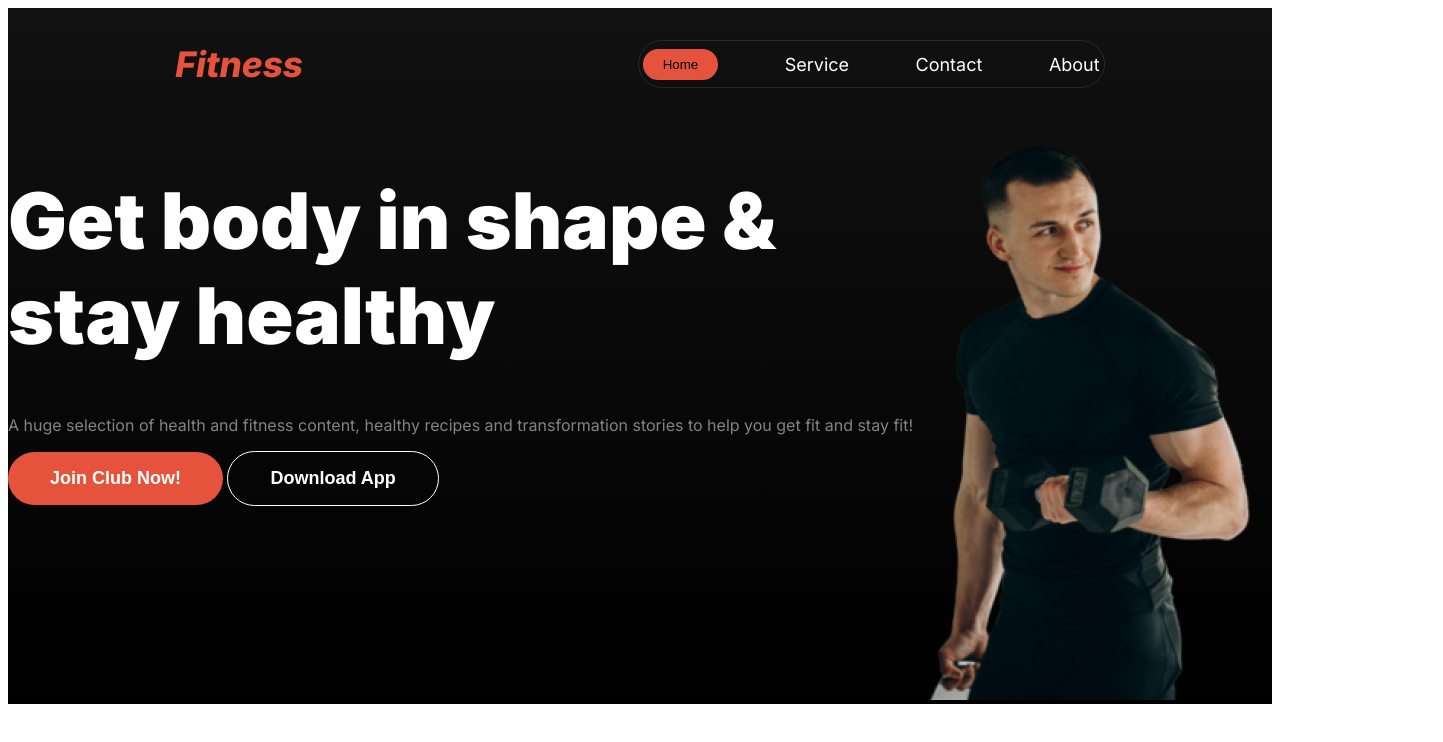
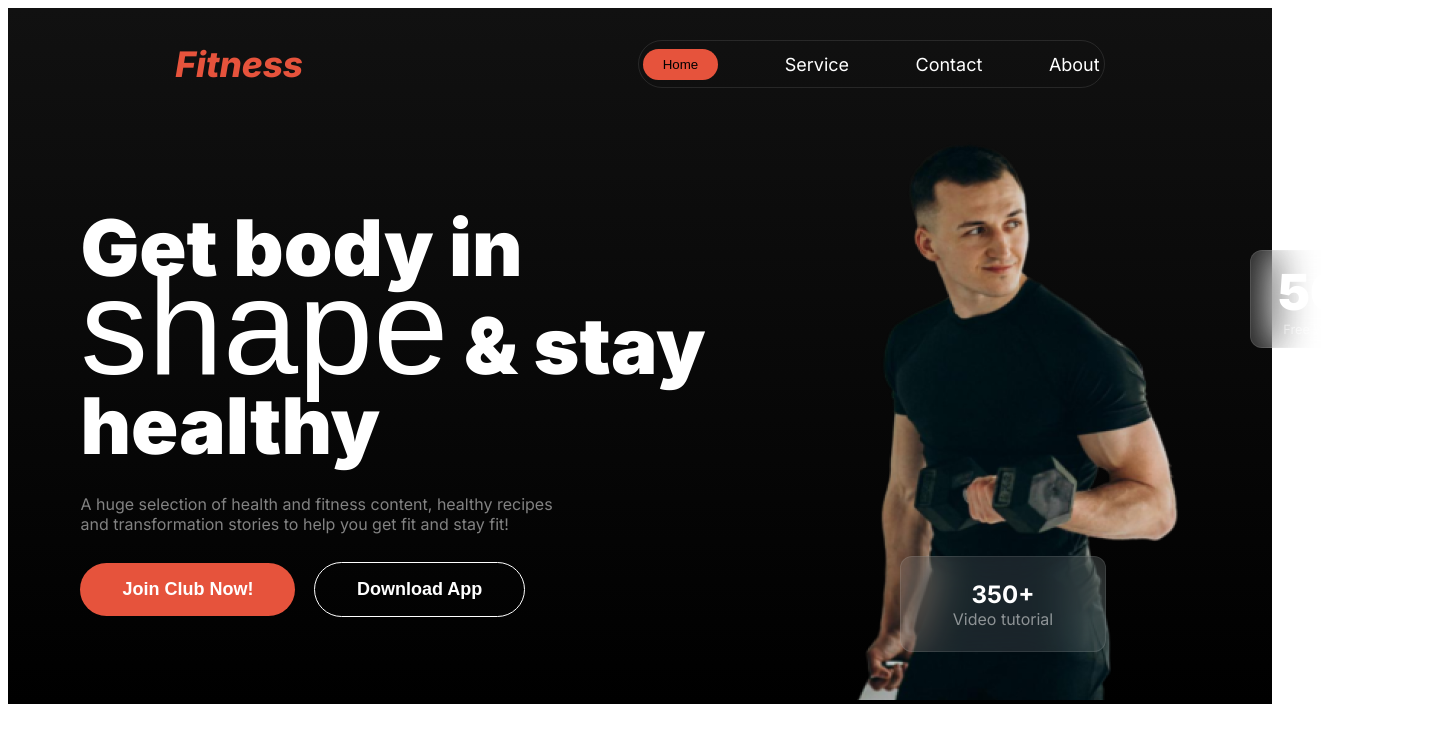
Before and after one commit to shahinvisual/responsive-website-mobile-desktop-with-media-query, a plain HTML site: page index.html in a window 1280 px wide. Shown: the whole page, 1443 px wide, since content can reach past the window. Drawn offline with Linux system fonts and the light colour scheme; a web font is replaced by a local one.

Commit message:
header section added card style

```diff
--- a/index.html
+++ b/index.html
@@ -19,13 +19,21 @@
             </nav>
             <div class="banner">
                 <div class="banner-text">
-                    <h1 class="banner-title">Get body in shape & stay healthy</h1>
-                <p class="banner-description">A huge selection of health and fitness content, healthy recipes and transformation stories to help you get fit and stay fit!</p>
+                    <h1 class="banner-title"> <span class="top-line">Get body in</span> <br> <span class="bonheur-royale-regular">shape</span> & stay <br> <span class="bottom-line">healthy</span> </h1>
+                <p class="banner-description">A huge selection of health and fitness content, healthy recipes <br> and transformation stories to help you get fit and stay fit!</p>
                 <button class="btn-primary">Join Club Now!</button>
                 <button class="download-btn">Download App</button>
                 </div>
                 <div class="banner-img">
                     <img src="images/Images 2.png" alt="">
+                </div>
+                <div class="card">
+                    <h3 class="card-top-title">500+</h3>
+                    <p class="card-top-description">Free Workout Videos</p>
+                </div>
+                <div class="card2">
+                    <h3 class="card-title">350+</h3>
+                    <p class="card-description">Video tutorial</p>
                 </div>
             </div>
     </header>
--- a/style/style.css
+++ b/style/style.css
@@ -1,6 +1,21 @@
 /* Inter Google Font */
 
 @import url('https://fonts.googleapis.com/css2?family=Azeret+Mono:ital,wght@0,100..900;1,100..900&family=Inter:ital,opsz,wght@0,14..32,100..900;1,14..32,100..900&family=Open+Sans:ital,wght@0,300..800;1,300..800&family=Work+Sans:ital,wght@0,100..900;1,100..900&display=swap');
+
+
+@import url('https://fonts.cdnfonts.com/css/miama');
+
+
+.bonheur-royale-regular {
+    font-family: 'Miama', sans-serif;
+    font-weight: 400;
+    font-size: 135px;
+  }
+
+
+
+
+
 
 /* *{
     margin: 0;
@@ -39,6 +54,7 @@
 .navbar{
     justify-content: space-around;
     align-items: center;
+
 }
 .brand{
     font-weight: 800;
@@ -83,16 +99,25 @@
 /* banner style */
 .banner{
     display: flex;
+    justify-content: space-around;
+    align-items: center;
 }
 .banner-title{
     color: white;
     font-size: 78px;
     font-weight: 900;
+    margin: 0px ;
+    line-height: 80px;
+}
+.top-line{
+    margin:0;
 }
 .banner-description{
     color: white;
     font-size: 16px;
     color: rgba(255, 255, 255, 0.5);
+    margin-top: 28px;
+    margin-bottom: 28px;
 }
 .download-btn{
     background:none ;
@@ -103,4 +128,63 @@
     font-weight: 600;
     font-size: 18px;
     color: white;
+    margin-left: 14px;
 }
+
+/* banner card style */
+.card{
+    position: absolute;
+    display:flex;
+    flex-direction: column;
+    width: 193px;
+    height: 98px;
+    left: 1250px;
+    top: 250px;
+    box-sizing: border-box;
+    border: 1px solid rgba(255, 255, 255, 0.1);
+    border-radius: 12px;
+    backdrop-filter: blur(20px);
+    background: rgba(255, 255, 255, 0.1);
+    justify-content: center;
+    align-items: center;
+}
+.card-top-title{
+    color: white;
+    font-size: 3.1rem;
+    font-weight: 900;
+    margin: 0;
+}
+.card-top-description{
+    color: rgba(255, 255, 255, 0.5);
+    font-size: .8rem;
+    font-weight: 400;
+    margin: 0;
+}
+.card2{
+    position: absolute;
+    display:flex;
+    flex-direction: column;
+    width: 206px;
+    height: 96px;
+    left: 900px;
+    top: 556px;
+    box-sizing: border-box;
+    border: 1px solid rgba(255, 255, 255, 0.1);
+    border-radius: 12px;
+    backdrop-filter: blur(20px);
+    background: rgba(255, 255, 255, 0.1);
+    justify-content: center;
+    align-items: center;
+
+}
+.card-title{
+    color: white;
+    font-size: 1.5rem;
+    margin: 0 auto;
+}
+.card-description{
+    color: rgba(255, 255, 255, 0.5);
+    font-size: 1rem;
+    font-weight: 400;
+    margin: 0 auto;
+}
```
